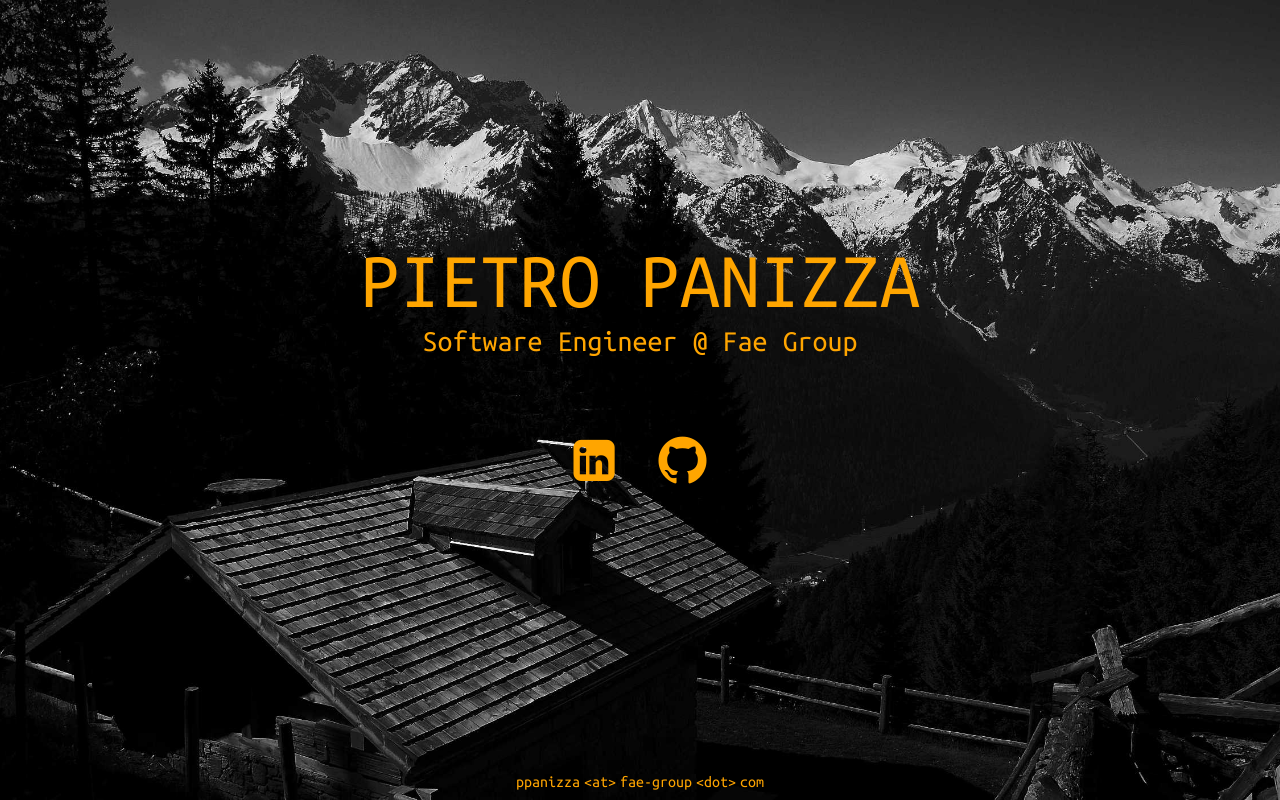
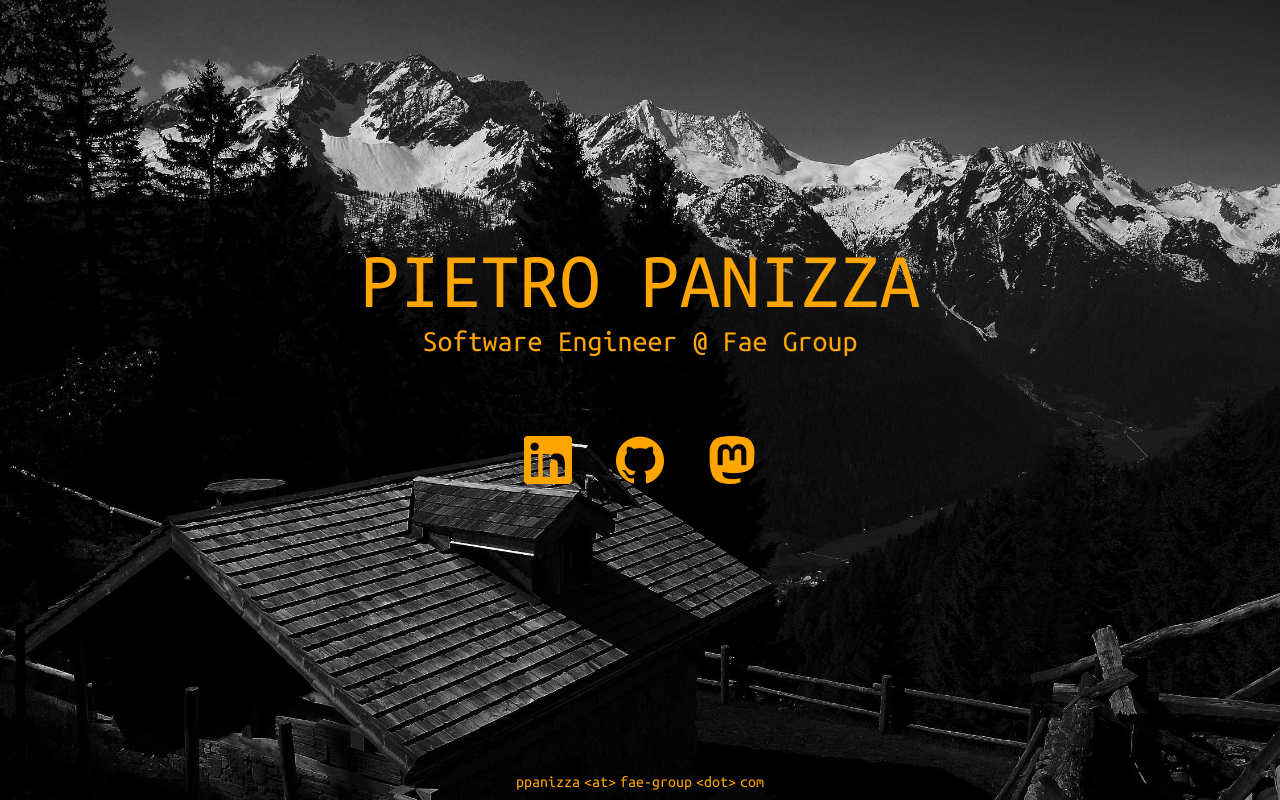
Before and after one commit to pietrop88/pietrop88.github.io, a plain HTML site: page index.html in a window 1280 px wide. Drawn offline with Linux system fonts and the light colour scheme.

Commit message:
Add mastodon link.

```diff
--- a/css/style.css
+++ b/css/style.css
@@ -1,18 +1,19 @@
 @font-face {
   font-family: 'icomoon';
-  src:  url('../fonts/icomoon.eot?cx1noh');
-  src:  url('../fonts/icomoon.eot?cx1noh#iefix') format('embedded-opentype'),
-    url('../fonts/icomoon.ttf?cx1noh') format('truetype'),
-    url('../fonts/icomoon.woff?cx1noh') format('woff'),
-    url('../fonts/icomoon.svg?cx1noh#icomoon') format('svg');
+  src:  url('../fonts/icomoon.eot?188x3h');
+  src:  url('../fonts/icomoon.eot?188x3h#iefix') format('embedded-opentype'),
+    url('../fonts/icomoon.ttf?188x3h') format('truetype'),
+    url('../fonts/icomoon.woff?188x3h') format('woff'),
+    url('../fonts/icomoon.svg?188x3h#icomoon') format('svg');
   font-weight: normal;
   font-style: normal;
+  font-display: block;
 }
 
 [class^="icon-"], [class*=" icon-"] {
   /* use !important to prevent issues with browser extensions that change fonts */
   font-family: 'icomoon' !important;
-  speak: none;
+  speak: never;
   font-style: normal;
   font-weight: normal;
   font-variant: normal;
@@ -24,27 +25,16 @@
   -moz-osx-font-smoothing: grayscale;
 }
 
-.icon-bitbucket:before {
-  content: "\e904";
-}
-.icon-linkedin-square:before {
-  content: "\e903";
-}
-.icon-gitlab:before {
+.icon-linkedin:before {
   content: "\e900";
 }
 .icon-github:before {
   content: "\e901";
 }
-.icon-cloud:before {
+.icon-mastodon:before {
   content: "\e902";
 }
-.icon-github2:before {
-  content: "\eab0";
-}
-.icon-git:before {
-  content: "\eae7";
-}
+
 
 html{
     height: 100%;
--- a/index.html
+++ b/index.html
@@ -19,10 +19,13 @@
     <section id="links">
       <ul>
         <li>
-          <a href="https://it.linkedin.com/in/pietro-panizza-03bb2593"><span class="icon-linkedin-square"></span></a>
+          <a href="https://it.linkedin.com/in/pietro-panizza-03bb2593"><span class="icon-linkedin"></span></a>
         </li>
         <li>
-          <a href="https://github.com/pietrop88"><span class="icon-github2"></span></a>
+          <a href="https://github.com/pietrop88"><span class="icon-github"></span></a>
+        </li>
+        <li>
+          <a href="https://mastodon.uno/@pietropanizza" rel="me"><span class="icon-mastodon"></span></a>
         </li>
       </ul>
     </section>
```
Also changed, not shown: fonts/icomoon.ttf, fonts/icomoon.woff, 2 other files.
